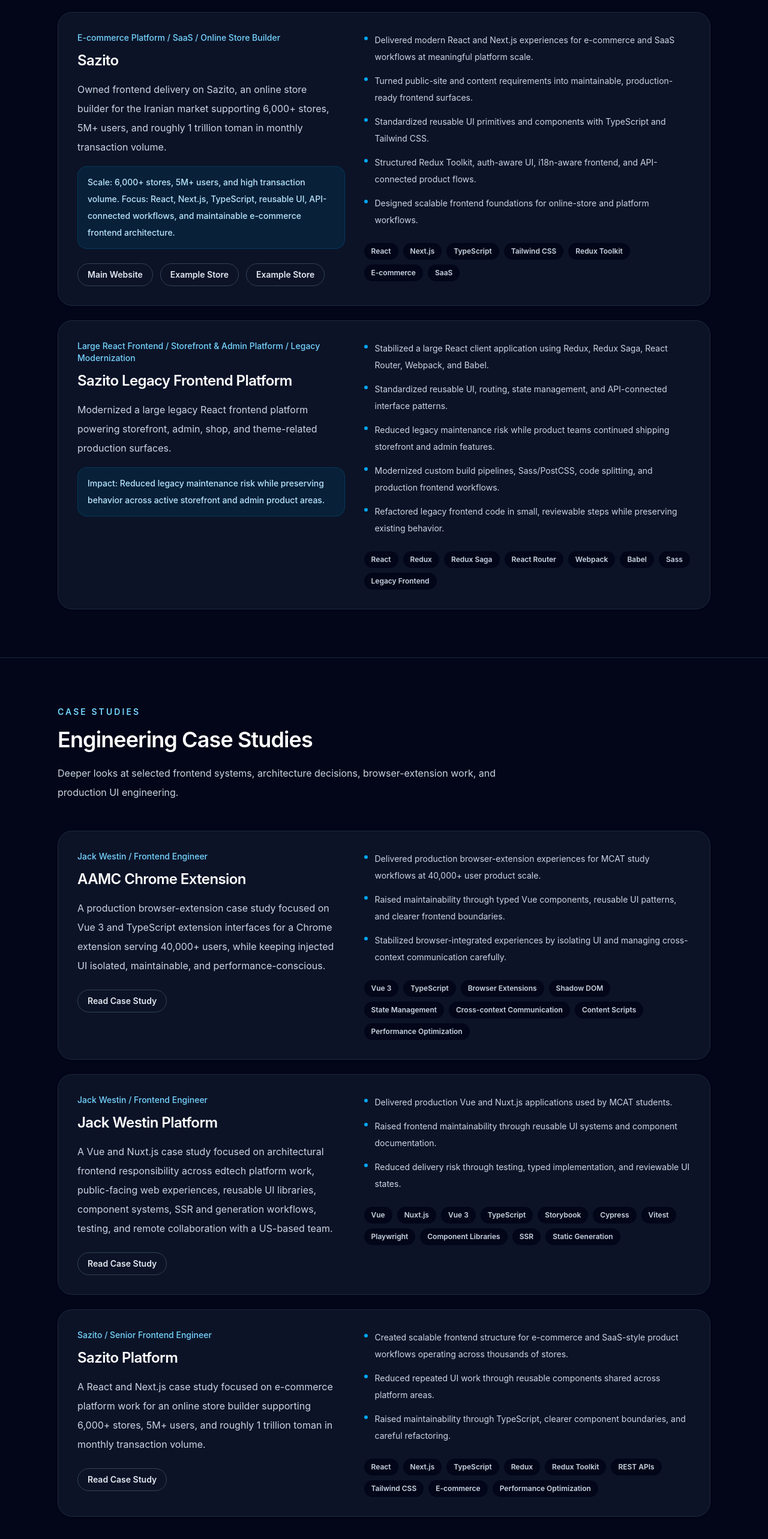
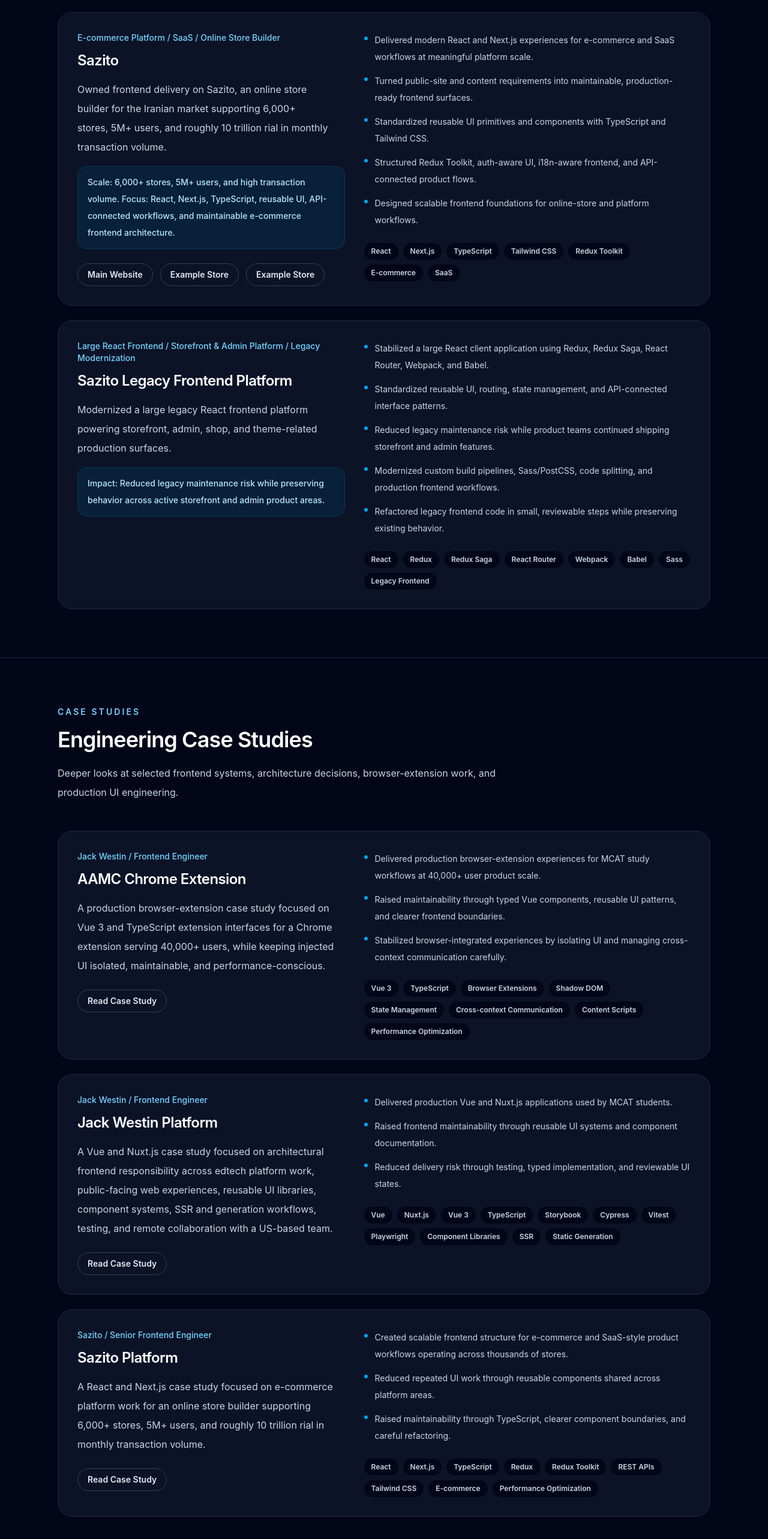
Before and after one commit to mostafakazemi/mostafakazemi-com, a Next.js app: page / in a window 1280 px wide. Shown: the part 5200-7766 px from the top of the page at 60% size. Built offline with nearby package versions, Linux system fonts and the light colour scheme.

Commit message:
Update Sazito metrics to rial

```diff
--- a/src/data/case-studies/sazito-platform.ts
+++ b/src/data/case-studies/sazito-platform.ts
@@ -7,7 +7,7 @@
   period: "2022 - Present",
   role: "Senior Frontend Engineer",
   summary:
-    "A React and Next.js case study focused on e-commerce platform work for an online store builder supporting 6,000+ stores, 5M+ users, and roughly 1 trillion toman in monthly transaction volume.",
+    "A React and Next.js case study focused on e-commerce platform work for an online store builder supporting 6,000+ stores, 5M+ users, and roughly 10 trillion rial in monthly transaction volume.",
   technologies: [
     "React",
     "Next.js",
@@ -20,7 +20,7 @@
     "Performance Optimization"
   ],
   problem:
-    "The platform needed frontend work that could support e-commerce flows, store-builder experiences, API integrations, and ongoing product changes at meaningful scale: 6,000+ stores, 5M+ users, and roughly 1 trillion toman in monthly transaction volume.",
+    "The platform needed frontend work that could support e-commerce flows, store-builder experiences, API integrations, and ongoing product changes at meaningful scale: 6,000+ stores, 5M+ users, and roughly 10 trillion rial in monthly transaction volume.",
   responsibilities: [
     "Owned React and Next.js frontend experiences for e-commerce and online store builder workflows.",
     "Standardized reusable UI components and frontend patterns with TypeScript and Tailwind CSS.",
--- a/src/data/portfolio.ts
+++ b/src/data/portfolio.ts
@@ -182,7 +182,7 @@
     title: "Sazito",
     type: "E-commerce Platform / SaaS / Online Store Builder",
     description:
-      "Owned frontend delivery on Sazito, an online store builder for the Iranian market supporting 6,000+ stores, 5M+ users, and roughly 1 trillion toman in monthly transaction volume.",
+      "Owned frontend delivery on Sazito, an online store builder for the Iranian market supporting 6,000+ stores, 5M+ users, and roughly 10 trillion rial in monthly transaction volume.",
     impact:
       "Scale: 6,000+ stores, 5M+ users, and high transaction volume. Focus: React, Next.js, TypeScript, reusable UI, API-connected workflows, and maintainable e-commerce frontend architecture.",
     links: [
@@ -248,7 +248,7 @@
     company: "Sazito",
     type: "Part-time · Jun 2022 - Present",
     description:
-      "Owned React and Next.js frontend delivery for an online store builder platform supporting 6,000+ stores, 5M+ users, and roughly 1 trillion toman in monthly transaction volume. Shaped public website experiences, content frontend, reusable UI components, e-commerce flows, API integrations, legacy React modernization, Redux-based state management, custom Webpack pipelines, and maintainable frontend architecture."
+      "Owned React and Next.js frontend delivery for an online store builder platform supporting 6,000+ stores, 5M+ users, and roughly 10 trillion rial in monthly transaction volume. Shaped public website experiences, content frontend, reusable UI components, e-commerce flows, API integrations, legacy React modernization, Redux-based state management, custom Webpack pipelines, and maintainable frontend architecture."
   }
 ];
 
--- a/src/data/resume.json
+++ b/src/data/resume.json
@@ -83,7 +83,7 @@
       "period": "Jun 2022 – Present",
       "type": "Part-time",
       "highlights": [
-        "Owned React and Next.js frontend delivery for e-commerce workflows across a platform supporting 6,000+ stores, 5M+ users, and roughly 1 trillion toman in monthly transaction volume.",
+        "Owned React and Next.js frontend delivery for e-commerce workflows across a platform supporting 6,000+ stores, 5M+ users, and roughly 10 trillion rial in monthly transaction volume.",
         "Standardized TypeScript component patterns across public and platform surfaces, reducing duplicate UI work and making feature delivery easier to extend.",
         "Refactored Redux and REST API integration flows in complex product areas, making state transitions clearer and lowering maintenance risk.",
         "Hardened performance-sensitive UI paths through targeted refactoring and modern tooling, creating faster and more reliable storefront experiences.",
@@ -170,7 +170,7 @@
     },
     {
       "title": "Sazito E-commerce Platform",
-      "problem": "Product teams needed scalable frontend foundations for online-store and e-commerce workflows across a platform supporting 6,000+ stores, 5M+ users, and roughly 1 trillion toman in monthly transaction volume.",
+      "problem": "Product teams needed scalable frontend foundations for online-store and e-commerce workflows across a platform supporting 6,000+ stores, 5M+ users, and roughly 10 trillion rial in monthly transaction volume.",
       "responsibilities": [
         "Owned React and Next.js feature delivery for e-commerce platform experiences.",
         "Standardized reusable components and API integration patterns across storefront and platform surfaces.",
```
Also changed, not shown: 1 other file (tests, documents, lock files or other folders).
